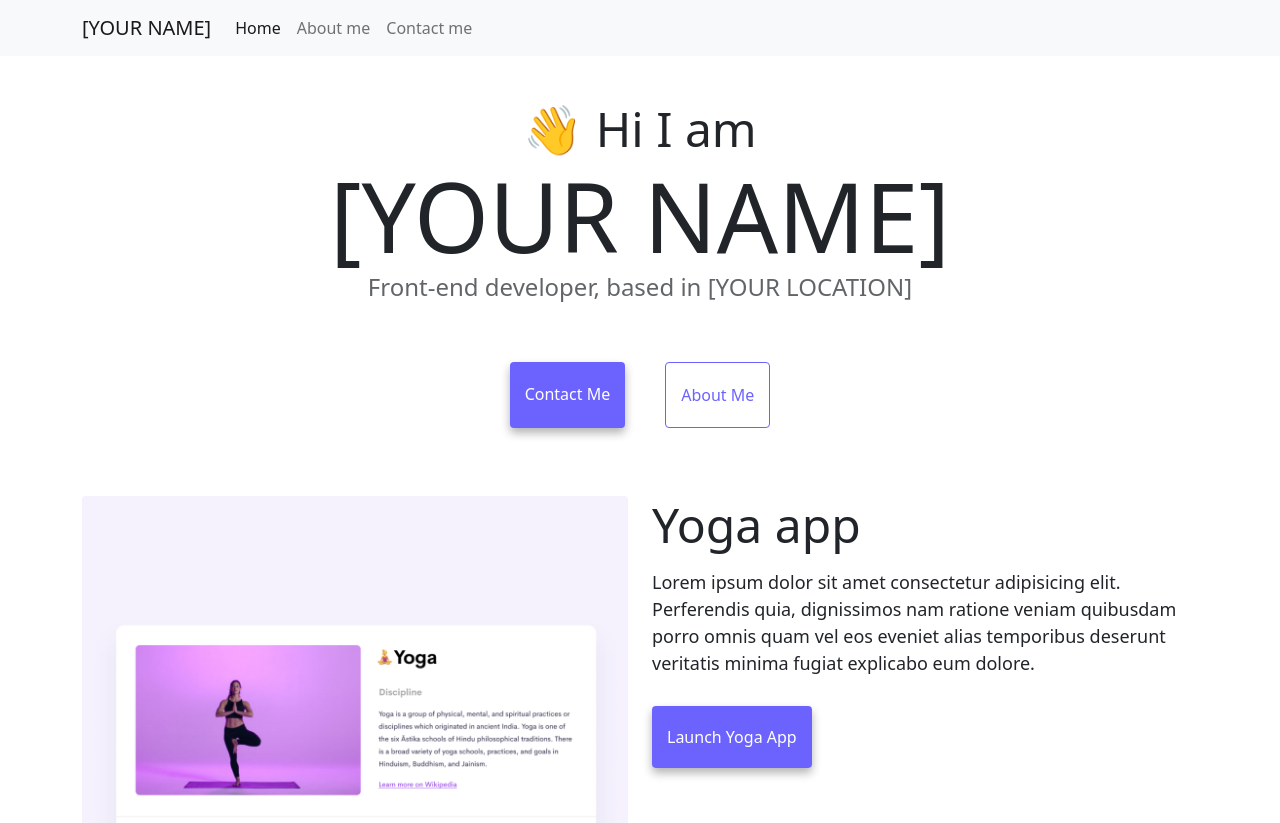
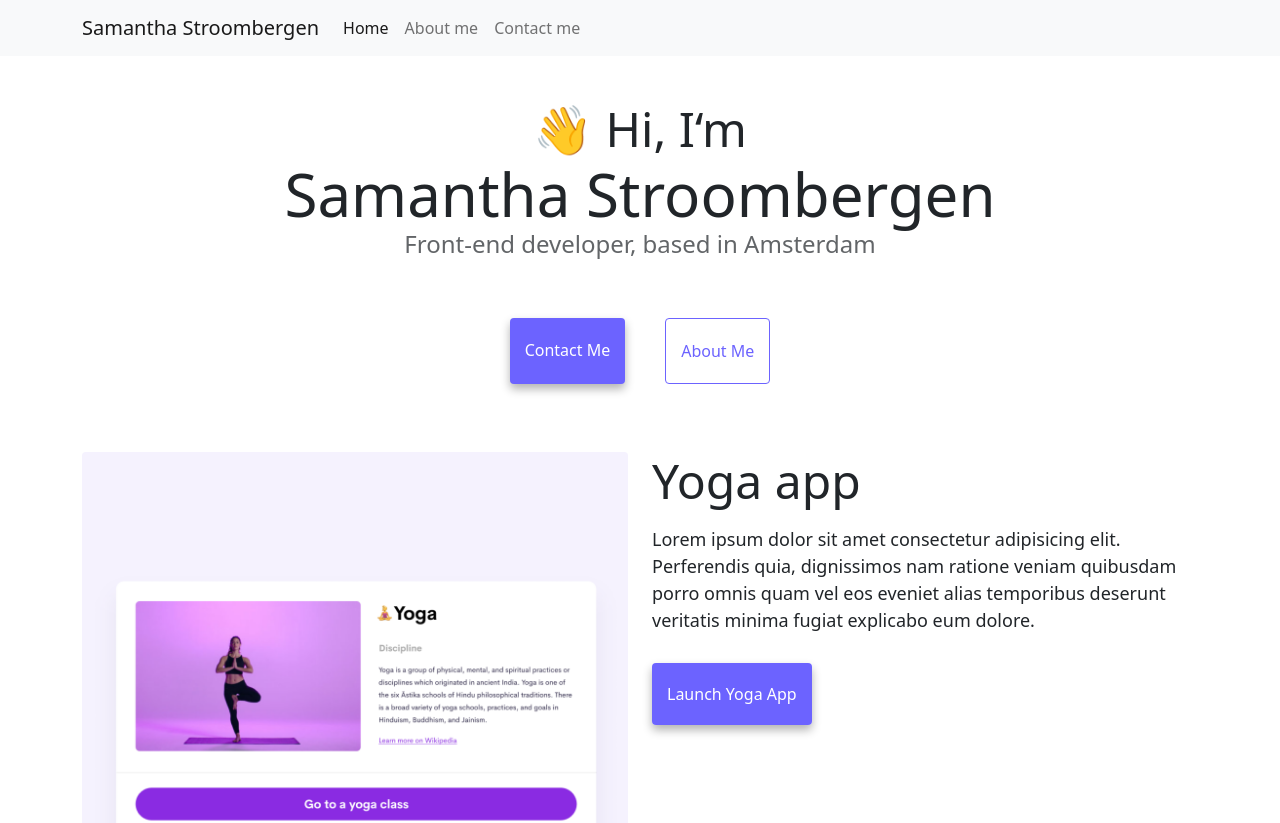
Before and after one commit to Samantha90s/advances-tools-homework, a plain HTML site: page index.html in a window 1280 px wide. Shown: the top 823 px of the page. Drawn offline with nearby package versions, Linux system fonts and the light colour scheme.

Commit message:
Personalised
Made sure Sandbox data is personalised again.

```diff
--- a/index.html
+++ b/index.html
@@ -21,7 +21,7 @@
   <body>
     <nav class="navbar navbar-expand-lg navbar-light bg-light fixed-top">
       <div class="container">
-        <a class="navbar-brand" href="index.html">[YOUR NAME]</a>
+        <a class="navbar-brand" href="index.html">Samantha Stroombergen</a>
         <button
           class="navbar-toggler"
           type="button"
@@ -50,9 +50,9 @@
         </div>
       </div>
     </nav>
-    <h2 class="text-center">👋 Hi I am</h2>
-    <h1 class="text-center">[YOUR NAME]</h1>
-    <h3 class="text-center">Front-end developer, based in [YOUR LOCATION]</h3>
+    <h2 class="text-center">👋 Hi, I‘m</h2>
+    <h1 class="text-center name">Samantha Stroombergen</h1>
+    <h3 class="text-center">Front-end developer, based in Amsterdam</h3>
     <div class="navigation-links mb-5">
       <a href="about.html#contact" class="primary-link">Contact me</a>
       <a href="about.html" class="secondary-link">About me</a>
--- a/style.css
+++ b/style.css
@@ -67,6 +67,10 @@ p {
   display: block;
 }
 
+.name {
+  font-size: 60px;
+}
+
 .about-paragraphs {
   margin: 30px 0;
 }
@@ -79,7 +83,7 @@ p {
   display: flex;
   justify-content: center;
   color: var(--primary-color);
-  font-size: 28px;
+  font-size: 20px;
   text-decoration: none;
 }
 
```
Also changed, not shown: about.html (+6 -4 lines).
